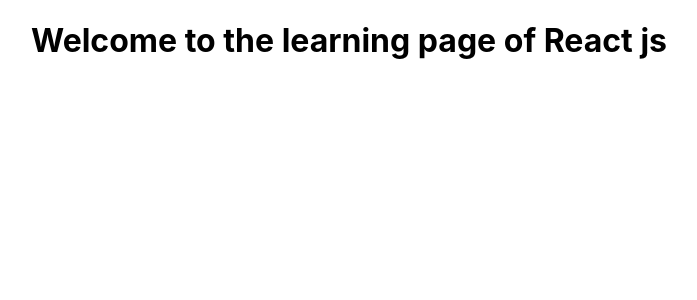
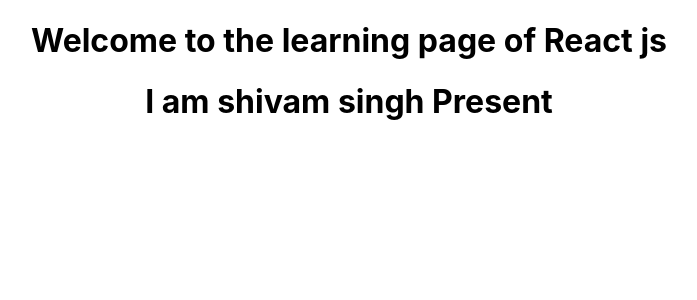
Before and after one commit to Kunwar-Abhishek-Singh/Spyder, a React (Create React App) app: page / in a window 1280 px wide. Shown: the top 300 px of the page, without its empty margins (291-988 px from the left). Built offline with nearby package versions, Linux system fonts and the light colour scheme.

Commit message:
shivam singh present

```diff
--- a/src/App.js
+++ b/src/App.js
@@ -5,6 +5,7 @@
   return (
     <div className="App">
       <h1>Welcome to the learning page of React js</h1>
+      <h1>I am shivam singh Present</h1>
     </div>
   );
 }
```
Also changed, not shown: 1 other file (tests, documents, lock files or other folders).
